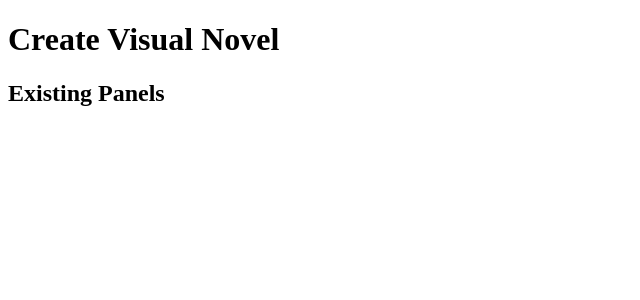
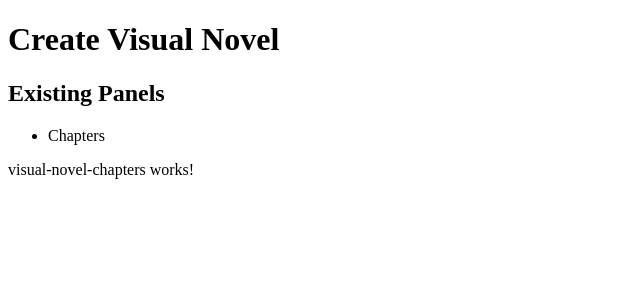
Before and after one commit to dottjt/VisualNovelClient, an Angular app: page /dashboard/chapters in a window 1280 px wide. Before the commit this address led to /. Shown: the top 300 px of the page, without its empty margins (0-640 px from the left). Built offline with nearby package versions, Linux system fonts and the light colour scheme; no server answers.

Commit message:
feat: add basic routing

```diff
--- a/src/app/app.component.html
+++ b/src/app/app.component.html
@@ -1,5 +1,3 @@
 <main class="main">
-  <app-visual-novel-creator/>
+  <router-outlet/>
 </main>
-
-<router-outlet />
--- a/src/app/app.routes.ts
+++ b/src/app/app.routes.ts
@@ -1,3 +1,23 @@
 import { Routes } from '@angular/router';
+import { AppComponent } from './app.component'
+import { VisualNovelChaptersComponent } from './visual-novel-creator/visual-novel-chapters/visual-novel-chapters.component'
+import { VisualNovelCreatorComponent } from './visual-novel-creator/visual-novel-creator.component'
 
-export const routes: Routes = [];
+export const routes: Routes = [
+  {
+    path: '',
+    component: AppComponent, // this is the component with the <router-outlet> in the template
+    children: [
+      {
+        path: 'dashboard', // child route path
+        component: VisualNovelCreatorComponent, // child route component that the router renders
+        children: [
+          {
+            path: 'chapters', // child route path
+            component: VisualNovelChaptersComponent, // child route component that the router renders
+          },
+        ]
+      },
+    ],
+  },
+];
--- /dev/null
+++ b/src/app/visual-novel-creator/visual-novel-chapters/visual-novel-chapters.component.html
@@ -0,0 +1 @@
+<p>visual-novel-chapters works!</p>
--- a/src/app/visual-novel-creator/visual-novel-creator.component.html
+++ b/src/app/visual-novel-creator/visual-novel-creator.component.html
@@ -3,7 +3,14 @@
 
 
   <h2>Existing Panels</h2>
+  <nav>
+    <ul>
+      <li><a routerLink="chapters">Chapters</a></li>
+    </ul>
+  </nav>
+
+  <a href=""></a>
   <div>
-
+    <router-outlet/>
   </div>
 </div>
--- a/src/app/visual-novel-creator/visual-novel-creator.component.ts
+++ b/src/app/visual-novel-creator/visual-novel-creator.component.ts
@@ -1,20 +1,31 @@
 import { HttpClient } from '@angular/common/http'
-import { Component } from '@angular/core';
+import { Component, signal } from '@angular/core';
+import { VisualNovelChaptersComponent } from './visual-novel-chapters/visual-novel-chapters.component'
+import { RouterOutlet } from '@angular/router'
 
 @Component({
   selector: 'app-visual-novel-creator',
   standalone: true,
+  imports: [
+    VisualNovelChaptersComponent,
+    RouterOutlet,
+  ],
   templateUrl: './visual-novel-creator.component.html',
   styleUrl: './visual-novel-creator.component.css'
 })
 export class VisualNovelCreatorComponent {
-  // existingSlides: Slide[] =
+  existingSlides = signal([])
 
   constructor(private httpClient: HttpClient) {
     // const params = new HttpParams({fromString: 'name=term'});
     // const existingSlides = this.httpClient.request('GET', 'http://localhost:5235/weatherforecast', { responseType:'json' });
-    // console.log('existingSlides', existingSlides)
+
+    httpClient.get<any>('http://localhost:5235/weatherforecast').subscribe(obj => {
+      console.log(obj)
+    });
   }
+
+
   // searchHeroes(term: string): observable<Hero[]>{
   //   const params = new HttpParams({fromString: 'name=term'});
   //     return this.httpClient.request('GET', this.heroesUrl, {responseType:'json', params});
```
Also changed, not shown: src/app/visual-novel-creator/visual-novel-chapters/visual-novel-chapters.component.ts (added, +12 -0 lines), src/app/visual-novel-creator/visual-novel-chapters/visual-novel-chapters.component.css (added), 1 other file (tests, documents, lock files or other folders).
